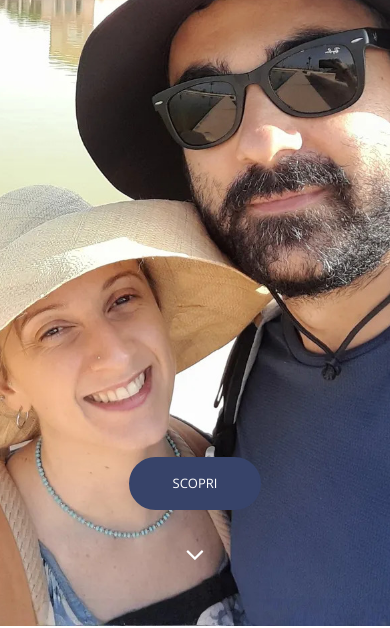
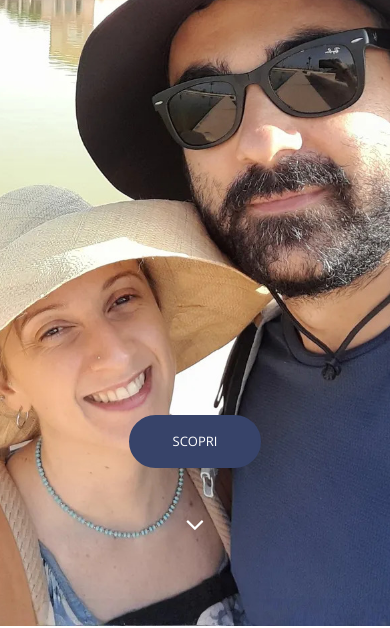
Before and after one commit to lorenzomorelli-webdev/wedding-website, a website: page index.html in a window 390 px wide. Shown: the part 218-846 px from the top of the page. Drawn offline with nearby package versions, Linux system fonts and the light colour scheme; some packages are replaced by stand-ins of ours; files whose address does not match are found by name.

Commit message:
vh test 2

```diff
--- a/css/queries.css
+++ b/css/queries.css
@@ -301,12 +301,12 @@
 
 @media screen and (max-width: 480px) {
     .hero .hero-content {
-        height: 80vh;
+        height: 75vh;
         padding-top: 5%;
     }
 
     .hero .sub-title .down-arrow{
-        bottom: 60px;
+        bottom: 90px;
     }
 
     .hero .hero-content img {
```
